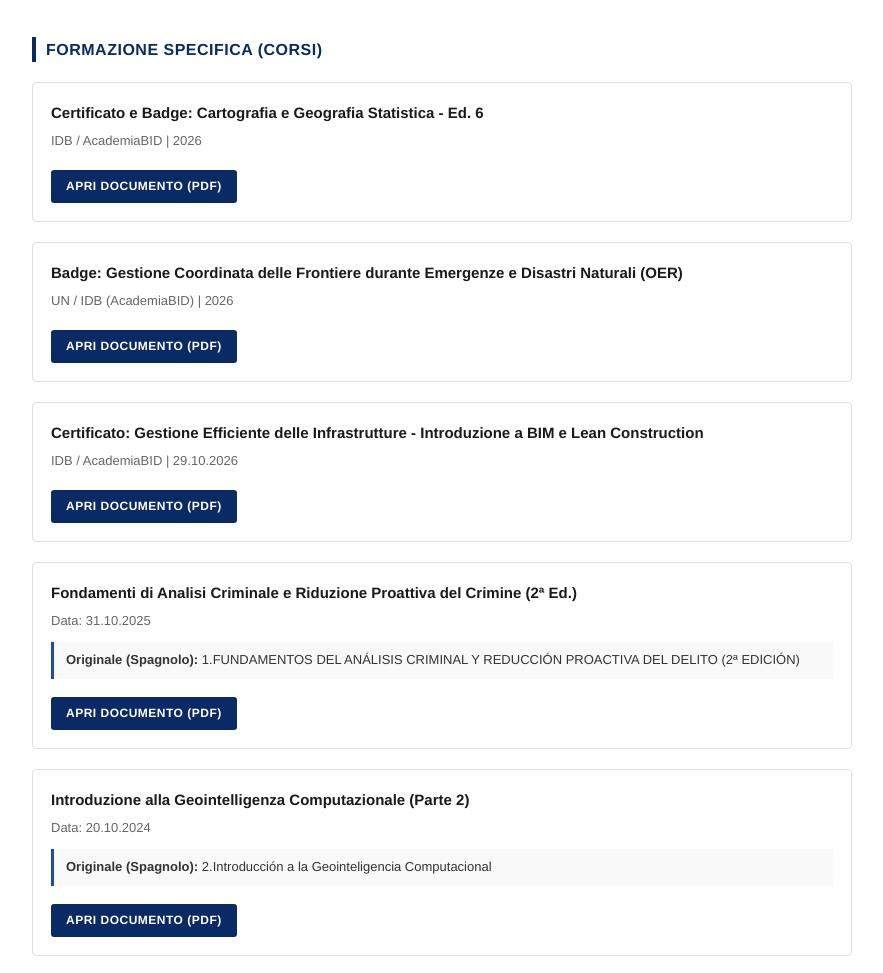
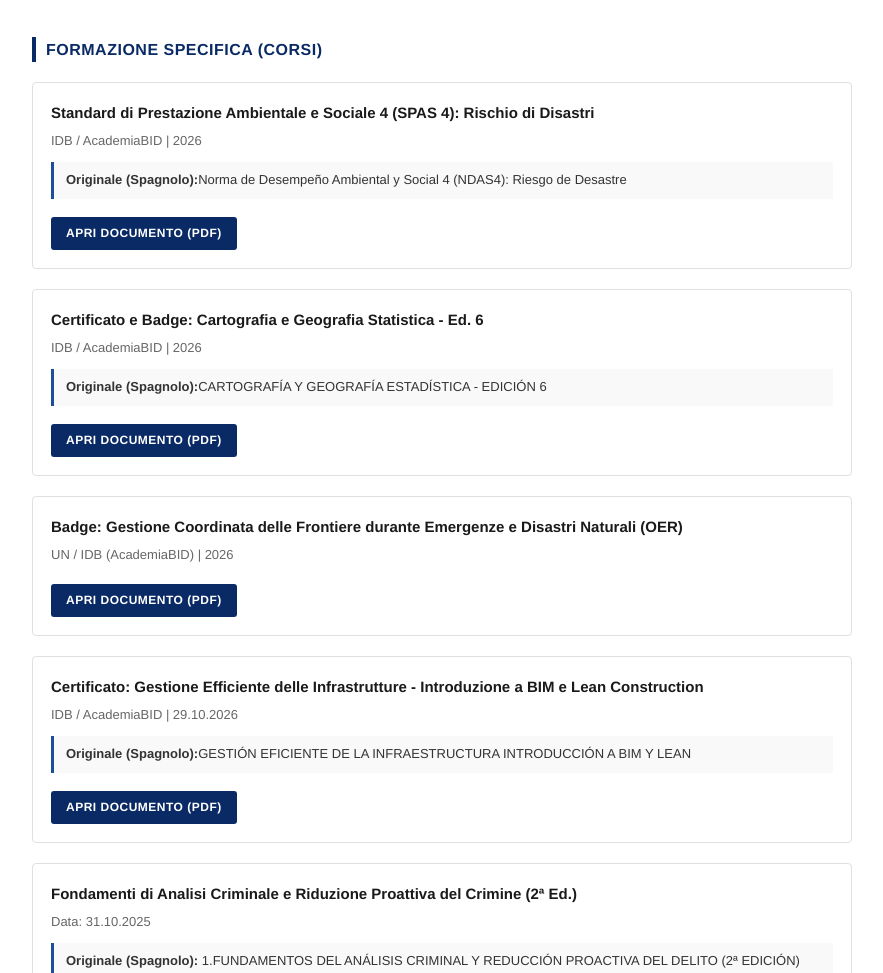
Before and after one commit to italgiro-blip/luis-girotto-cv, a plain HTML site: page escolaridad-it.html in a window 1280 px wide. Shown: the part 1182-2155 px from the top of the page, without its empty margins (198-1081 px from the left). Drawn offline with Linux system fonts and the light colour scheme.

Commit message:
Update escolaridad-it.html

```diff
--- a/escolaridad-it.html
+++ b/escolaridad-it.html
@@ -134,10 +134,22 @@
 
         <h2 class="section-title">Formazione Specifica (Corsi)</h2>
 
+         <div class="cert-card">
+    <h3 class="cert-title">Standard di Prestazione Ambientale e Sociale 4 (SPAS 4): Rischio di Disastri</h3>
+    <div class="cert-meta">IDB / AcademiaBID | 2026</div>
+             <div class="translation-box">
+                <strong>Originale (Spagnolo):</strong>Norma de Desempeño Ambiental y Social 4 (NDAS4): Riesgo de Desastre
+            </div>
+    <a href="./qualifikationen/qualifikationen/Norma_4_Riesgo de desastre.pdf" target="_blank" class="btn-pdf">Apri Documento (PDF)</a>
+</div>
+
 
         <div class="cert-card">
     <h3 class="cert-title">Certificato e Badge: Cartografia e Geografia Statistica - Ed. 6</h3>
     <div class="cert-meta">IDB / AcademiaBID | 2026</div>
+             <div class="translation-box">
+                <strong>Originale (Spagnolo):</strong>CARTOGRAFÍA Y GEOGRAFÍA ESTADÍSTICA - EDICIÓN 6
+            </div>
     <a href="./qualifikationen/CARTOGRAFÍA Y GEOGRAFÍA ESTADÍSTICA - EDICIÓN 6.pdf" target="_blank" class="btn-pdf">Apri Documento (PDF)</a>
 </div>
 
@@ -150,6 +162,9 @@
 <div class="cert-card">
     <h3 class="cert-title">Certificato: Gestione Efficiente delle Infrastrutture - Introduzione a BIM e Lean Construction</h3>
     <div class="cert-meta">IDB / AcademiaBID | 29.10.2026</div>
+  <div class="translation-box">
+                <strong>Originale (Spagnolo):</strong>GESTIÓN EFICIENTE DE LA INFRAESTRUCTURA INTRODUCCIÓN A BIM Y LEAN
+            </div>
     <a href="./qualifikationen/GESTIÓN EFICIENTE DE LA INFRAESTRUCTURA INTRODUCCIÓN A BIM Y LEAN.pdf" target="_blank" class="btn-pdf">Apri Documento (PDF)</a>
 </div>
 
```
